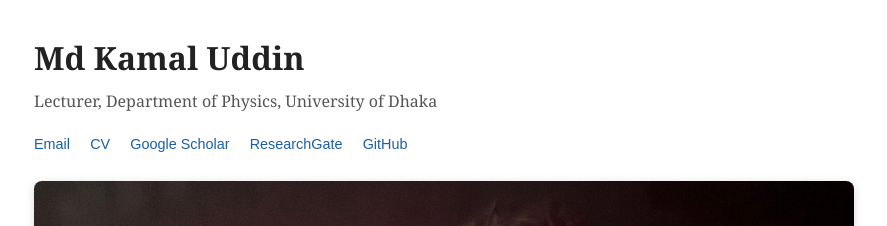
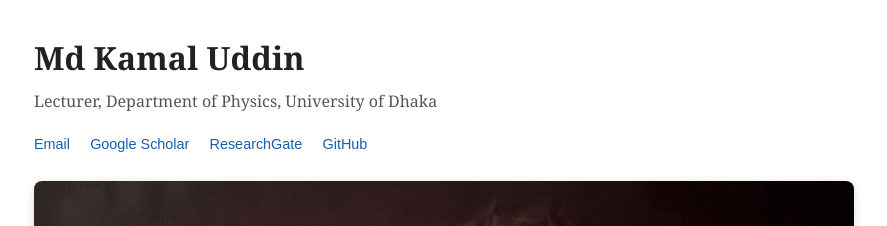
Before and after one commit to KamalUddin-hrid/Kamaluddin-hrid.github.io, a plain HTML site: page index.html in a window 1280 px wide. Shown: the top 226 px of the page, without its empty margins (196-1083 px from the left). Drawn offline with Linux system fonts and the light colour scheme.

Commit message:
Comment out CV link in index.html
Comment out the CV link in the HTML file.

```diff
--- a/index.html
+++ b/index.html
@@ -47,7 +47,7 @@
     <p class="role">Lecturer, Department of Physics, University of Dhaka</p>
     <p class="links">
       <a href="mailto:kamal@du.ac.bd">Email</a>
-      <a href="Md Kamal Uddin.pdf">CV</a>
+      <!-- <a href="Md Kamal Uddin.pdf">CV</a> -->
       <a href="https://scholar.google.com/citations?user=PCrFH0UAAAAJ">Google Scholar</a>
       <a href="https://www.researchgate.net/profile/Md-Uddin-526">ResearchGate</a>
       <a href="https://github.com/kamaluddin-hrid">GitHub</a>
```
